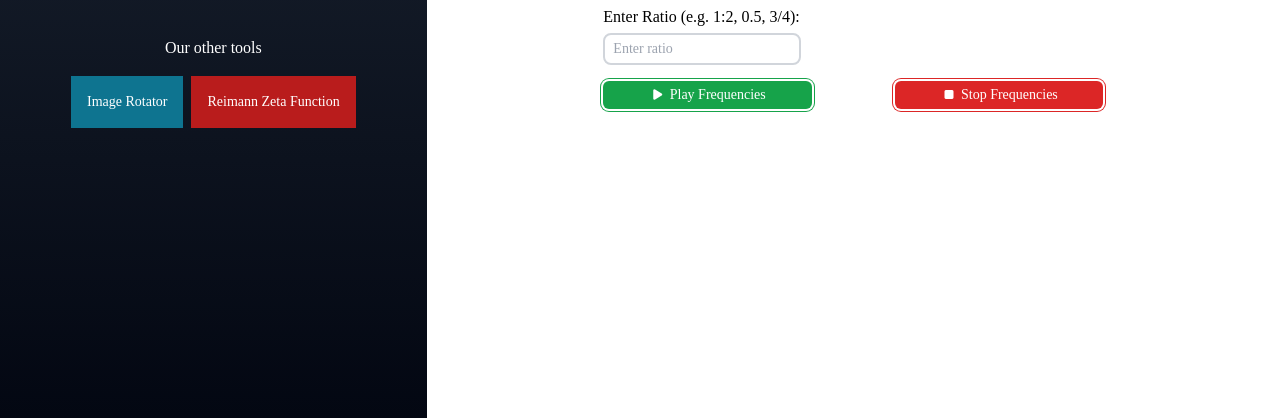
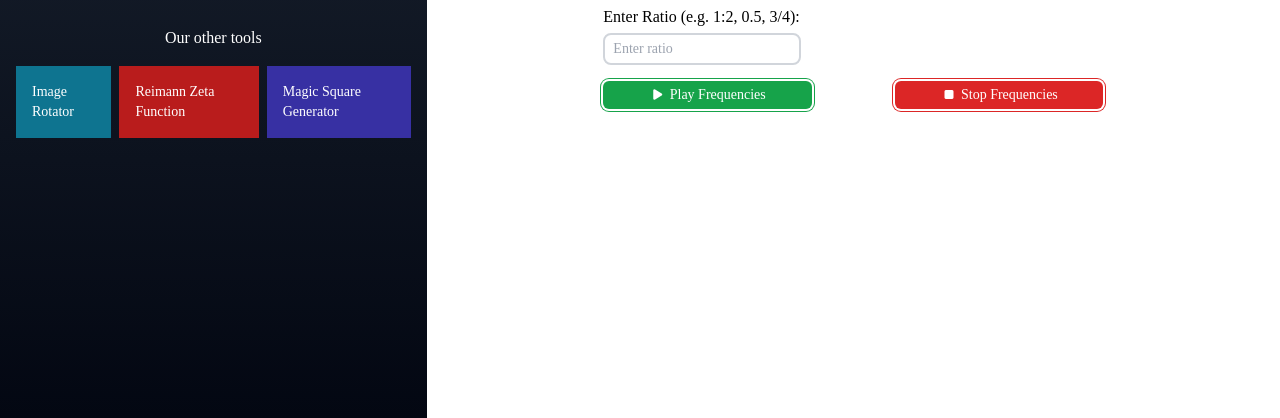
Before and after one commit to AyomideYoung/pierre, a website: page docs/ratios3.html in a window 1280 px wide. Shown: the part 382-800 px from the top of the page. Drawn offline with Linux system fonts and the light colour scheme; a web font is replaced by a local one.

Commit message:
Added magic gen links to all pages

```diff
--- a/docs/ratios3.html
+++ b/docs/ratios3.html
@@ -52,6 +52,9 @@
           <a href="Riemann_Zeta_Function_Calculator.html"
             ><div class="bg-red-700 p-4">Reimann Zeta Function</div></a
           >
+          <a href="magic_square.html"
+          ><div class="bg-indigo-800 p-4">Magic Square Generator</div></a
+        >
         </nav>
       </div>
       <div class="container w-full lg:w-2/3">
```
Also changed, not shown: docs/Riemann_Zeta_Function_Calculator.html (+3 -0 lines), docs/image_rotator.html (+3 -0 lines).
